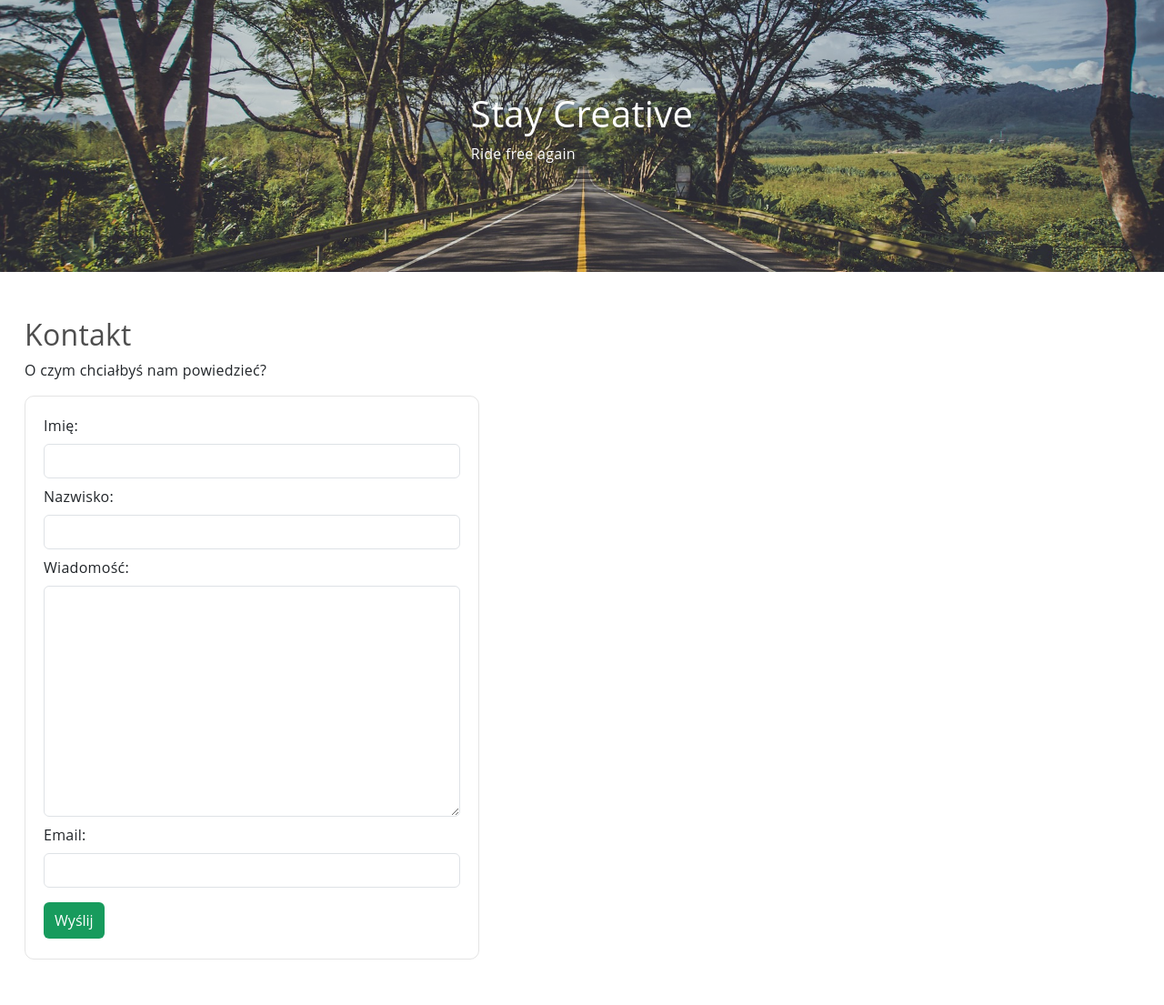
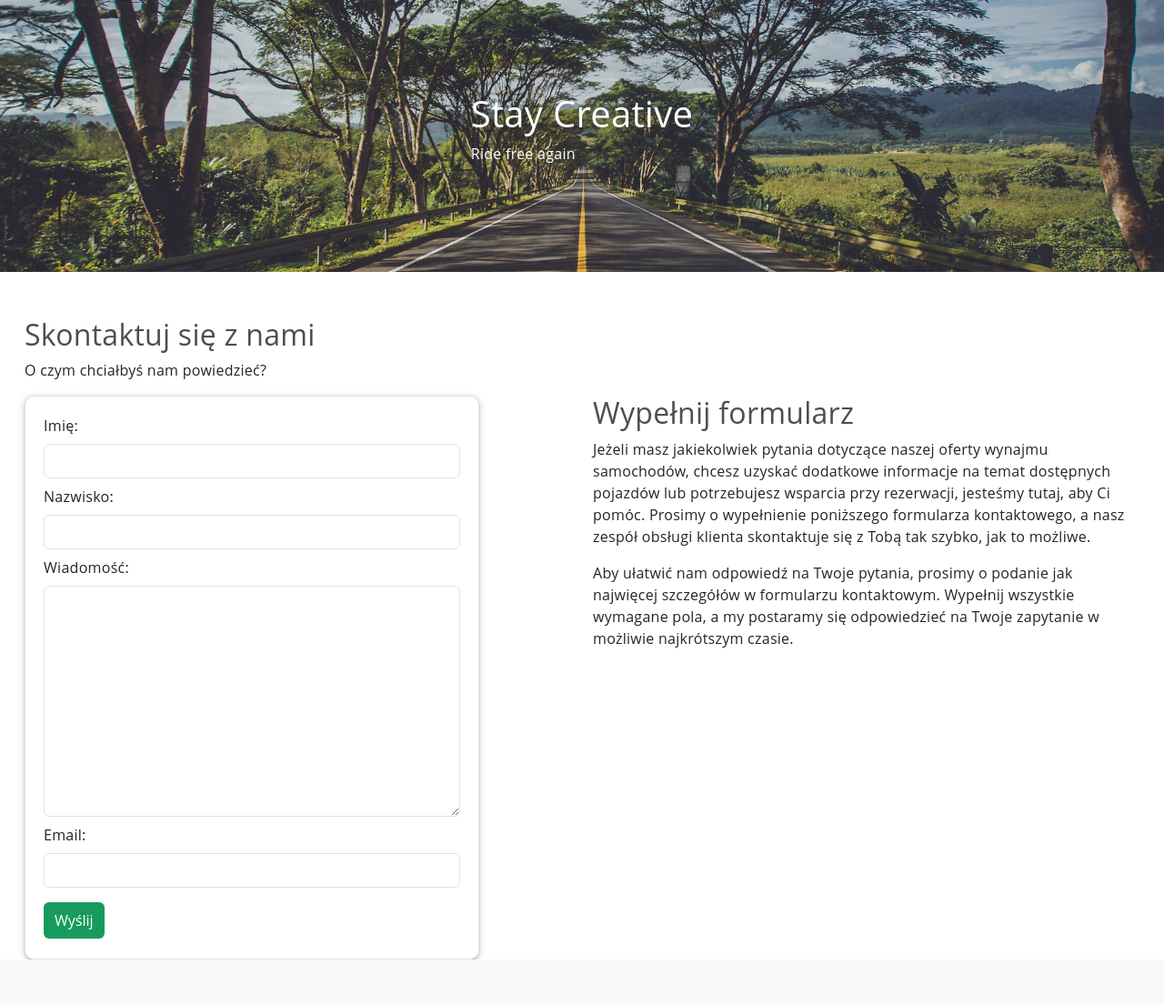
Before and after one commit to infoshareacademy/jpydzr5-car-share-info, a Django app: page /contact/ in a window 1280 px wide. Shown: the part 57-1162 px from the top of the page at 91% size. After the commit the page ends 1112 px from the top, so only its background shows below. Run offline with Django 5.2, Linux system fonts and the light colour scheme.

Commit message:
added contact layout

```diff
--- a/car_rental/rentalApp/static/rentalApp/base.css
+++ b/car_rental/rentalApp/static/rentalApp/base.css
@@ -111,6 +111,7 @@ body .content-section .form-wrapper {
   padding: 20px;
   border: 1px solid rgba(128, 128, 128, 0.211);
   border-radius: 10px;
+  box-shadow: rgba(60, 64, 67, 0.3) 0px 1px 2px 0px, rgba(60, 64, 67, 0.15) 0px 2px 6px 2px;
 }
 body .content-section .form-control {
   margin-top: 8px;
--- a/car_rental/rentalApp/static/rentalApp/base.scss
+++ b/car_rental/rentalApp/static/rentalApp/base.scss
@@ -139,6 +139,8 @@ body {
             // border: 1px solid $active-color;
             border: 1px solid rgba(128, 128, 128, 0.211);
             border-radius: 10px;
+            box-shadow: rgba(60, 64, 67, 0.3) 0px 1px 2px 0px, rgba(60, 64, 67, 0.15) 0px 2px 6px 2px;
+            // box-shadow: rgba(0, 0, 0, 0.1) 0px 1px 3px 0px, rgba(0, 0, 0, 0.06) 0px 1px 2px 0px;
         }
         .form-control {
             margin-top: 8px;
--- a/car_rental/rentalApp/templates/rentalApp/contact.html
+++ b/car_rental/rentalApp/templates/rentalApp/contact.html
@@ -14,10 +14,10 @@
 </li>
 {% endblock switch-link %}
 {% block content-section %}
-<h2>Kontakt</h2>
-<div class="form-header">
+<h2>Skontaktuj się z nami</h2>
 <p>O czym chciałbyś nam powiedzieć?</p>
-</div>
+<div class="row">
+    <div class="col-12 col-lg-6">
         <div class="form-wrapper">
             <form method="post">
                 {% csrf_token %}
@@ -25,5 +25,11 @@
                 <button type="submit" class="btn btn-success btn-form">Wyślij</button>
             </form>
         </div>
-<div class="spacer"></div>
+    </div>
+    <div class="col-12 col-lg-6">
+        <h2>Wypełnij formularz</h2>
+        <p>Jeżeli masz jakiekolwiek pytania dotyczące naszej oferty wynajmu samochodów, chcesz uzyskać dodatkowe informacje na temat dostępnych pojazdów lub potrzebujesz wsparcia przy rezerwacji, jesteśmy tutaj, aby Ci pomóc. Prosimy o wypełnienie poniższego formularza kontaktowego, a nasz zespół obsługi klienta skontaktuje się z Tobą tak szybko, jak to możliwe.
+        <p>Aby ułatwić nam odpowiedź na Twoje pytania, prosimy o podanie jak najwięcej szczegółów w formularzu kontaktowym. Wypełnij wszystkie wymagane pola, a my postaramy się odpowiedzieć na Twoje zapytanie w możliwie najkrótszym czasie.</p>
+    </div>
+</div>
 {% endblock content-section %}
```
Also changed, not shown: 1 other file. Lines whose indentation alone changed are shown as unchanged.
